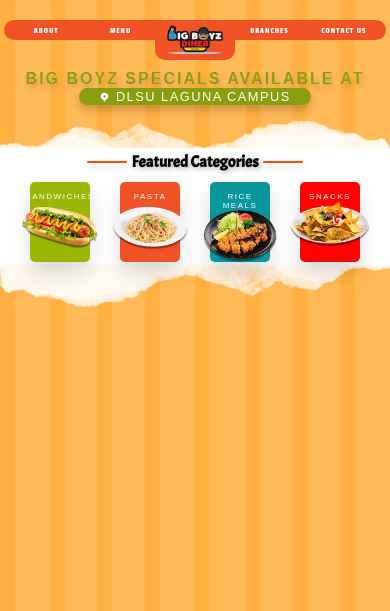
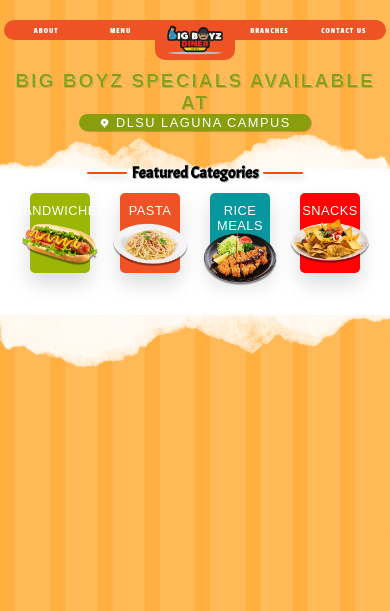
Before and after one commit to elishamielle/bigboyztest, a PHP site: page /dlsumenu.html in a window 390 px wide. Shown: the top 611 px of the page. Run offline with PHP 8.4, Linux system fonts and the light colour scheme; some web fonts are replaced.

Commit message:
update dlsu css

```diff
--- a/style4.css
+++ b/style4.css
@@ -417,15 +417,17 @@ body {
         gap: 15px;
     }
     .hero-title {
-        font-size: 1rem; /* Scaled down from 4.5rem */
-        -webkit-text-stroke: .05px white; /* Slightly thicker stroke to be visible on smaller text */
+        font-size: 1.2rem; /* Scaled down from 4.5rem */
+        -webkit-text-stroke: .2px white; /* Slightly thicker stroke to be visible on smaller text */
         margin-top: -50px;
+        text-shadow: 1px 1px 0px rgba(0, 0, 0, 0.15);
     }
 
     .dlsu.title {
         font-size: .8rem; /* Scaled down from 2rem */
         padding: 1px 20px;
         margin-top: -15px;
+        box-shadow: 1px 1px 0px rgba(0, 0, 0, 0.2);
     }
 
     .location-pin {
@@ -440,7 +442,7 @@ body {
     }
 
     .torn-paper {
-        height: 200px;
+        height: 250px;
         width: 100%;
         background-size: 100% 100%; /* Stretches it to fit the new, smaller box */
     }
@@ -453,6 +455,7 @@ body {
     .section1-title {
         font-size: 1rem; /* Scaled down from 4rem */
         gap: 5px;
+        text-shadow: 1px 1px 0px rgba(0, 0, 0, 0.3);
     }
 
     /* Shrink the massive 300px red lines so they fit on a phone */
@@ -479,8 +482,9 @@ body {
     }
 
     .menu-card h3 {
-        font-size: .5rem;
+        font-size: .8rem;
         margin-top: 5px;
+        letter-spacing: .5px;
     }
 
     /* 5. SCALE DOWN THE POP-OUT FOOD IMAGES */
```
